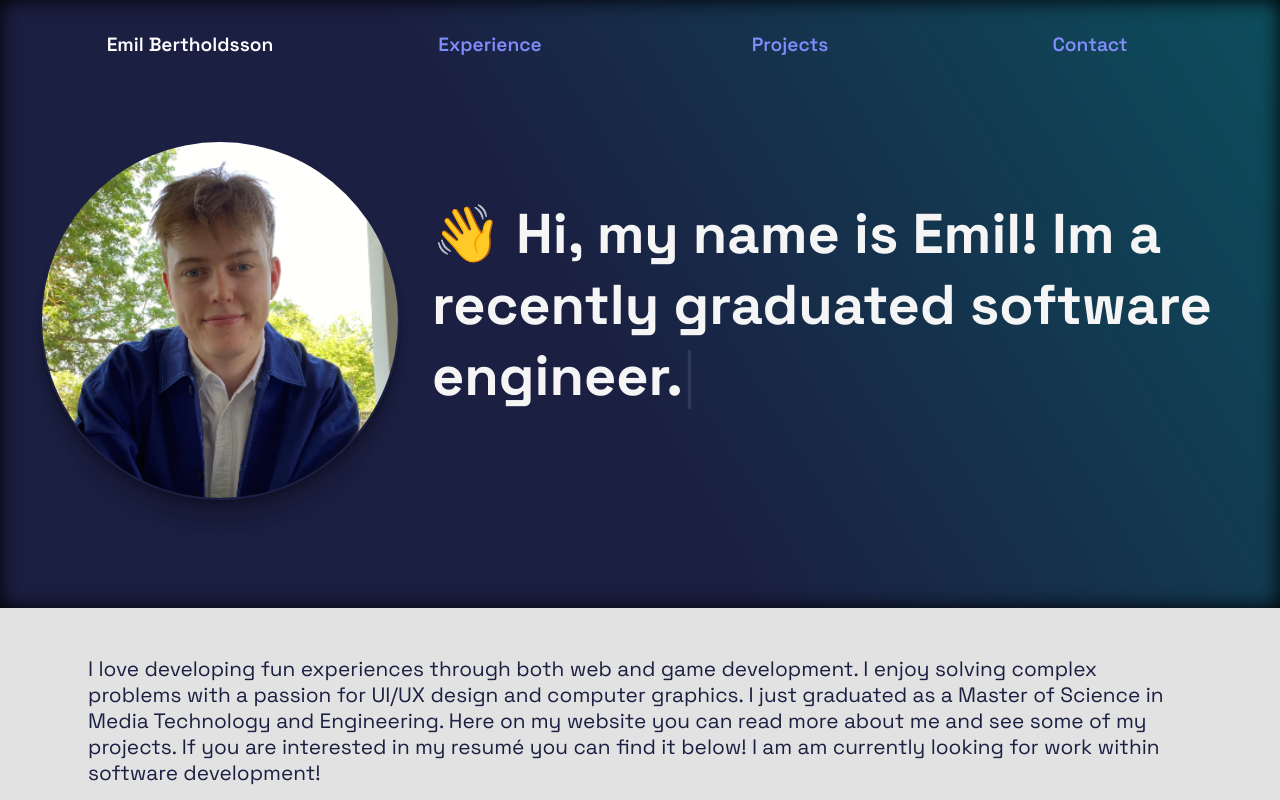
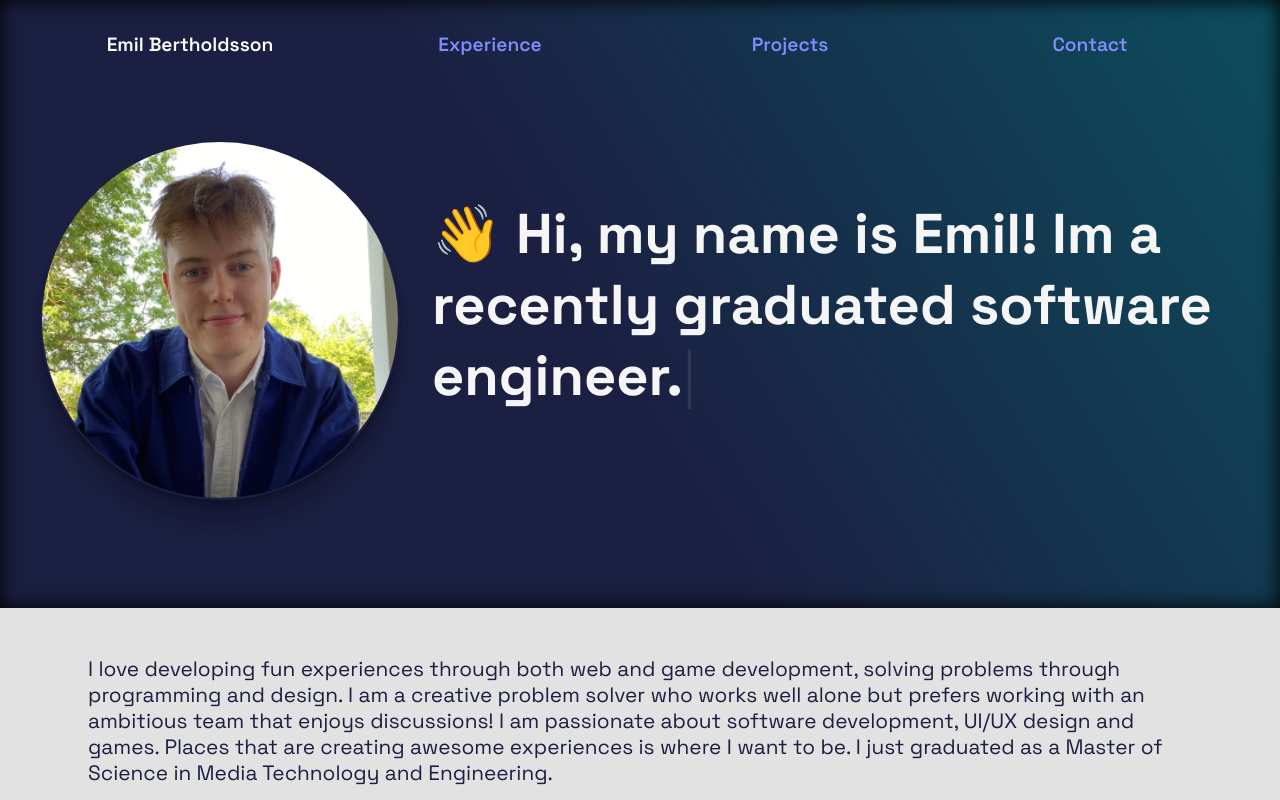
Before and after one commit to EmilBert/emilbert.gihub.io, a React (Vite) app: page / in a window 1280 px wide. Shown: the top 800 px of the page. Built offline with nearby package versions, Linux system fonts and the light colour scheme.

Commit message:
Text and cv update

```diff
--- a/src/App.jsx
+++ b/src/App.jsx
@@ -25,14 +25,15 @@ function App() {
         <div className="wrapper">
           <div className="section" id="about-section">
             <div>
-              <p> I love developing fun experiences through both web and game development.
-                  I enjoy solving complex problems with a passion for UI/UX design and computer graphics.
-                  I just graduated as a Master of Science in Media Technology and Engineering.
-                  Here on my website you can read more about me and see some of my projects. If you are interested in my resumé you can find it below! I am am currently looking for work within software development!</p>
+              <p>
+                I love developing fun experiences through both web and game development, solving problems through programming and design. I am a creative problem solver who works well alone but prefers working with an ambitious team that enjoys discussions! I am passionate about software development, UI/UX design and games. Places that are creating awesome experiences is where I want to be. I just graduated as a Master of Science in Media Technology and Engineering.
+                <br></br><br></br>
+                Here on my website you can read more about my experiences and see some of my projects. If you are interested in my resume you can find it below! I am am currently looking for work within software development, so let me know if you're interested or want to learn more about me.
+                </p>
             </div>
           </div>
           <div className="cv-container">
-            <a className="download-link" href={cv} download>Click here to download my Resumé!<MdDownload/></a>
+            <a className="download-link" href={cv} download>Click here to download my Resume!<MdDownload/></a>
           </div>
           <ExpSection />
           <ProjectSection/>
```
Also changed, not shown: 1 other file (tests, documents, lock files or other folders).
